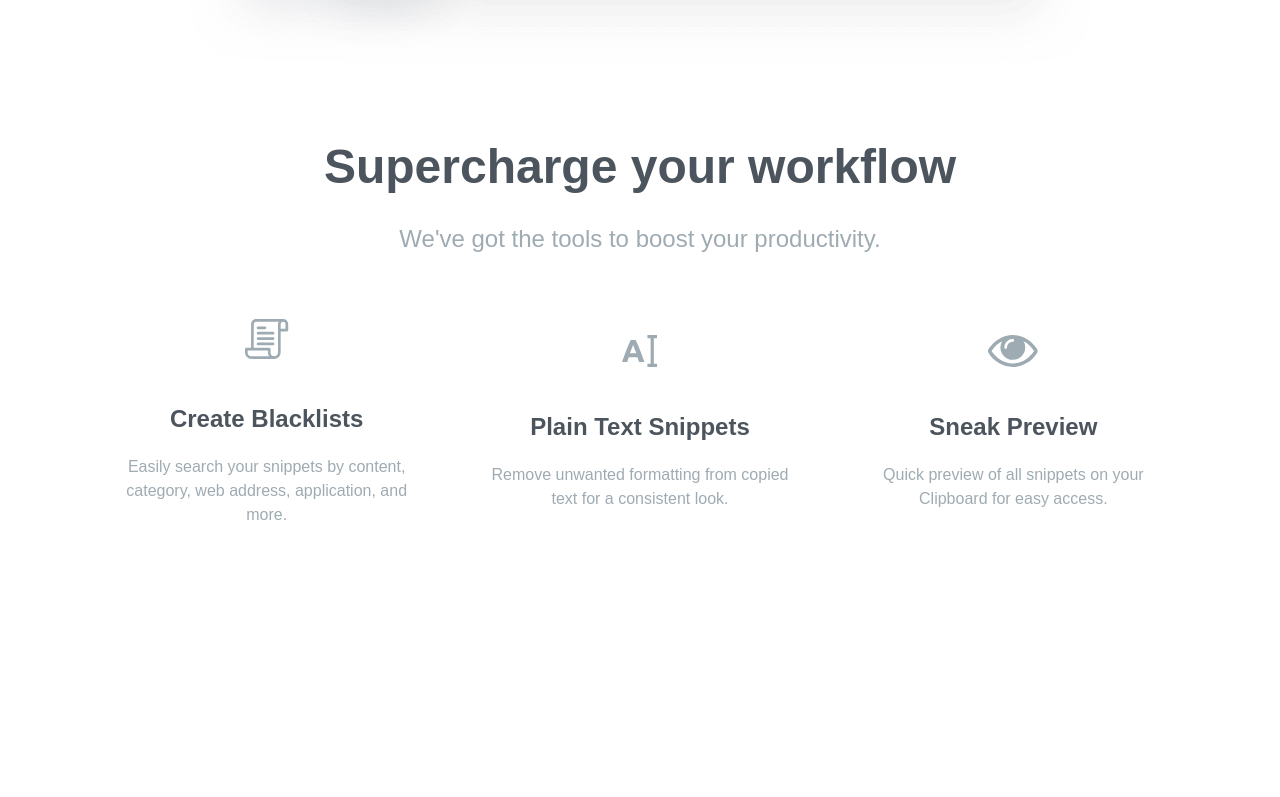
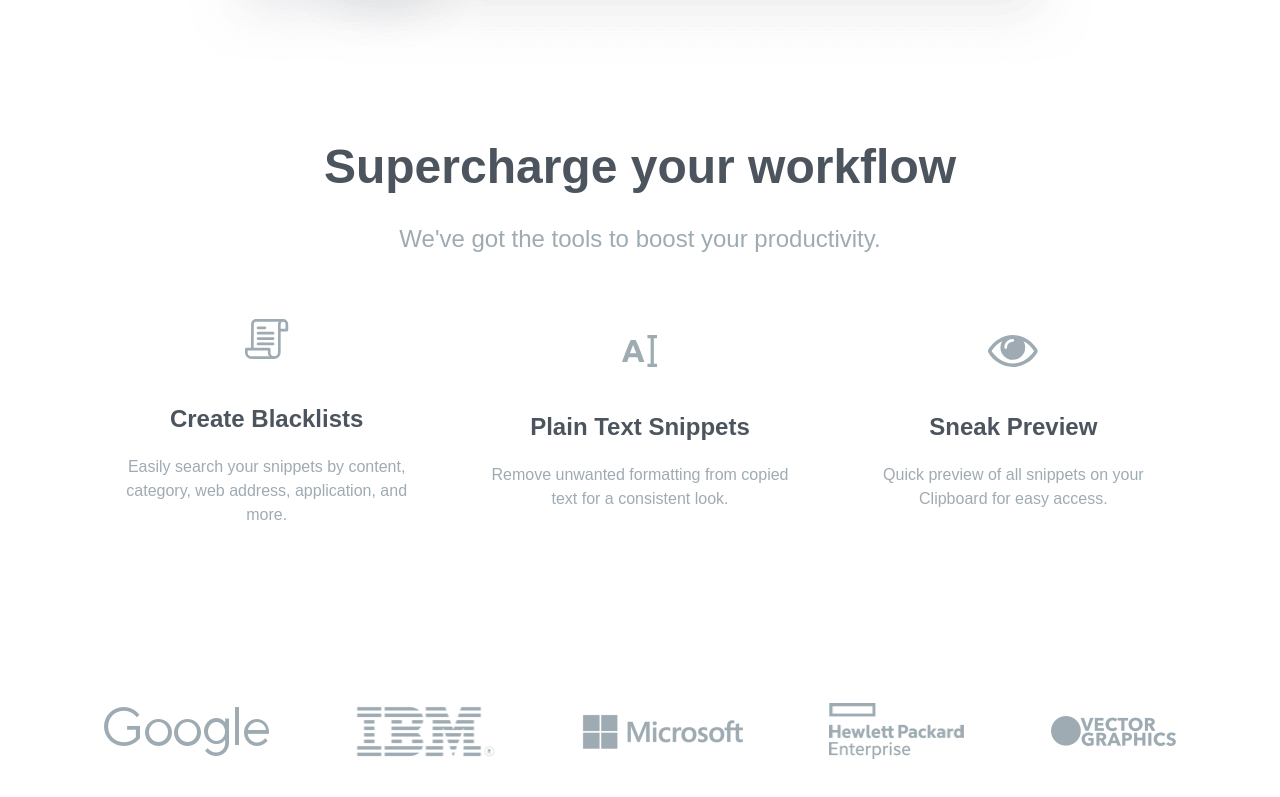
Before and after one commit to GifftyCode/ClipEase, a website: page index.html in a window 1280 px wide. Shown: the part 2513-3310 px from the top of the page. Before the commit the page ends 3120 px from the top, so only its background shows below. Drawn offline with Linux system fonts and the light colour scheme; a web font is replaced by a local one.

Commit message:
References section

```diff
--- a/index.html
+++ b/index.html
@@ -150,5 +150,18 @@
         </div>
       </div>
     </section>
+
+    <!-- References Section -->
+    <section id="references">
+      <div
+        class="flex flex-col items-center justify-between max-w-6xl px-10 mx-auto space-y-16 my-44 md:flex-row md:space-y-0"
+      >
+        <img src="images/logo-google.png" alt="" />
+        <img src="images/logo-ibm.png" alt="" />
+        <img src="images/logo-microsoft.png" alt="" />
+        <img src="images/logo-hp.png" alt="" />
+        <img src="images/logo-vector-graphics.png" alt="" />
+      </div>
+    </section>
   </body>
 </html>
```
Also changed, not shown: css/style.css.
